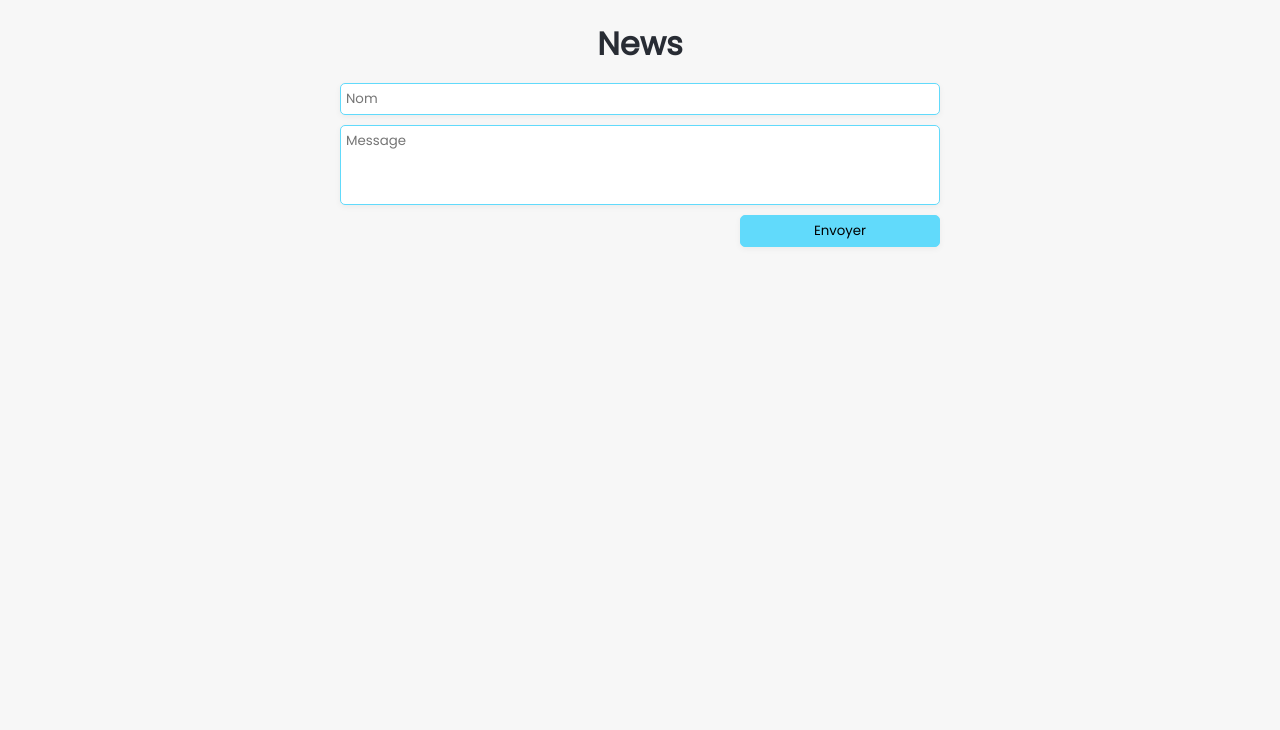
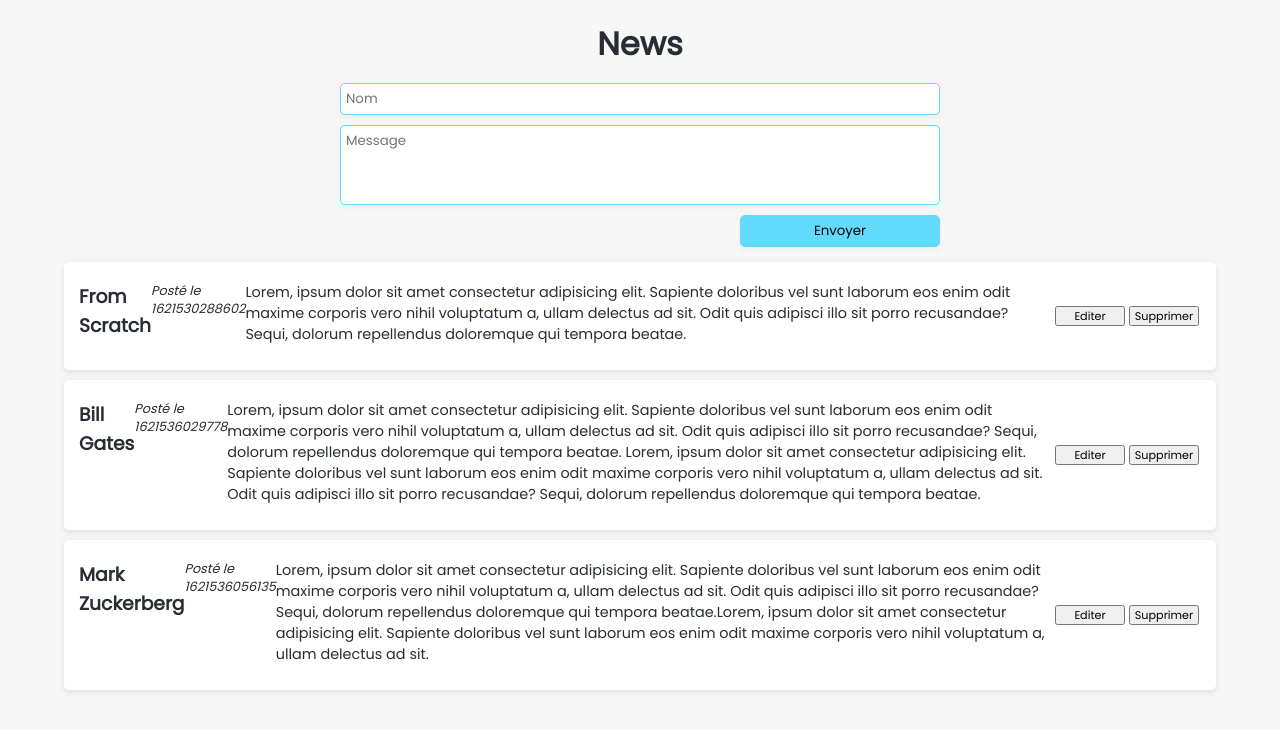
Before and after one commit to kevinkotcherga/crud-react, a React (Create React App) app: page / in a window 1280 px wide. Shown: the top 730 px of the page. Built offline with nearby package versions, Linux system fonts and the light colour scheme; data requests are answered from the project's data file.

Commit message:
✨feat(articles): création des articles

```diff
--- a/package.json
+++ b/package.json
@@ -18,7 +18,8 @@
     "start": "react-scripts start",
     "build": "react-scripts build",
     "test": "react-scripts test",
-    "eject": "react-scripts eject"
+    "eject": "react-scripts eject",
+    "server": "json-server --w src/assets/db.json --port 3003"
   },
   "eslintConfig": {
     "extends": [
--- /dev/null
+++ b/src/components/Article.js
@@ -0,0 +1,20 @@
+import React from 'react';
+
+const Article = ({article}) => {
+  return (
+    <div className="article">
+      <div className="card-header">
+        <h3>{article.author}</h3>
+        <em>Posté le {article.date}</em>
+        <p>{article.content}</p>
+
+        <div className="btn-container">
+          <button>Editer</button>
+          <button>Supprimer</button>
+        </div>
+      </div>
+    </div>
+  );
+};
+
+export default Article;
--- a/src/pages/News.js
+++ b/src/pages/News.js
@@ -1,6 +1,19 @@
-import React from 'react';
+import React, { useEffect, useState } from 'react';
+import axios from 'axios';
+import Article from '../components/Article';
 
 const News = () => {
+
+  const [newsData, setNewsData] = useState([]);
+
+  useEffect(() => {
+    getData();
+  }, []);
+
+  const getData = () => {
+    axios.get('http://localhost:3003/articles').then((res) => setNewsData(res.data));
+  };
+
   return (
     <div className='news-container'>
       <h1>News</h1>
@@ -11,7 +24,9 @@
         <input type="submit" value="Envoyer" />
       </form>
 
-      <ul></ul>
+      <ul>{newsData.map((article) => (
+        <Article key={article.id} article={article}/>
+      ))}</ul>
     </div>
   );
 };
--- /dev/null
+++ b/src/styles/components/_article.scss
@@ -0,0 +1,44 @@
+.article {
+  margin: 10px 50px;
+  background: white;
+  box-shadow: 0 2px 6px rgba(0, 0, 0, 0.1);
+  border-radius: 5px;
+  padding: 15px;
+
+  .card-header {
+    display: flex;
+    justify-content: space-between;
+    margin: 5px 0 10px;
+
+    em {
+      font-size: 0.8rem;
+    }
+  }
+  p {
+    font-size: 0.9rem;
+  }
+  textarea {
+    width: 100%;
+    resize: none;
+    height: 70px;
+    outline: none;
+  }
+  .btn-container {
+    display: flex;
+    justify-content: flex-end;
+    align-items: center;
+    margin: 10px 0 5px;
+
+    button {
+      width: 70px;
+      height: 20px;
+      font-size: 0.7rem;
+      margin: 0 2px;
+      cursor: pointer;
+
+      &:hover {
+        filter: brightness(110%);
+      }
+    }
+  }
+}
--- a/src/styles/index.scss
+++ b/src/styles/index.scss
@@ -1,2 +1,3 @@
 @import "./settings";
 @import "./pages/news";
+@import "./components/article";
```
